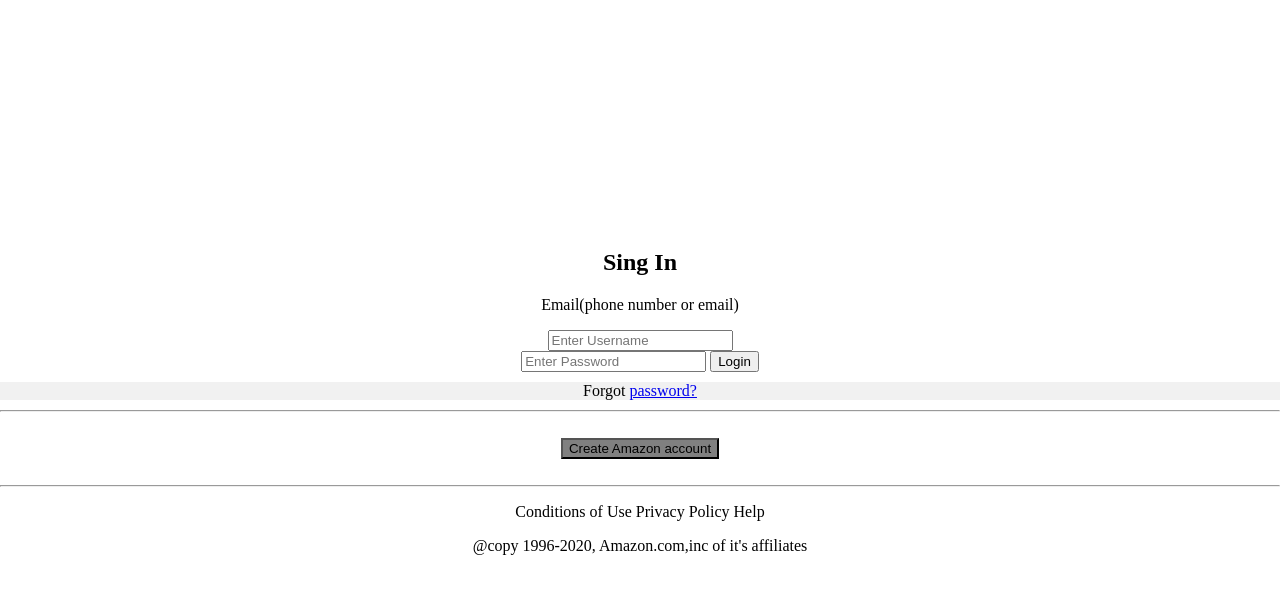
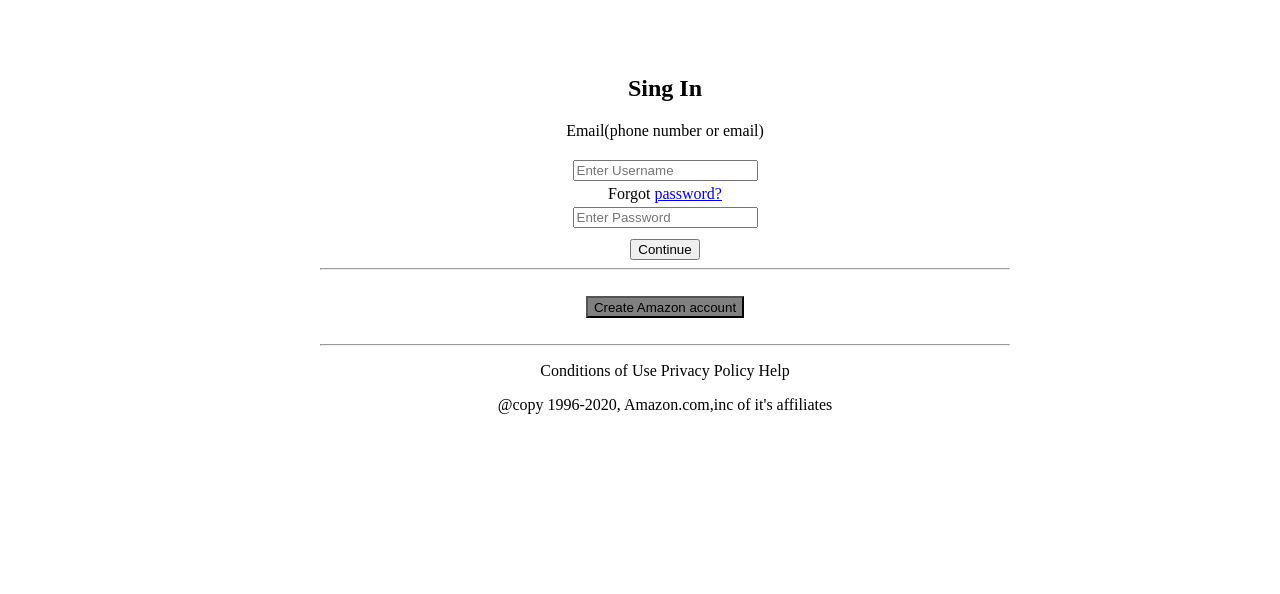
Before and after one commit to jnj0205/week1-day2, a plain HTML site: page index.html in a window 1280 px wide. Drawn offline with Linux system fonts and the light colour scheme.

Commit message:
made changes rebuilded

```diff
--- a/css/main.css
+++ b/css/main.css
@@ -1,23 +1,47 @@
 body, html{
-    background-color: almond;
-    height: 100%;
-    margin: 0px;
-    font-size: 100%;
-    align-content: center;
-    text-align:center ;
+    padding: 10px 10px 10px 10px;
+    margin-left: 100px;
+    margin-right: 100px;
+    align-items: center;
+
 }
-.container{
+.box{
     border: 3px black;
-    margin: 10px 0;
+    padding: 25px 50px 75px 100px;
     align-items: center;
-}
-
-
-.footer {
     text-align: center;
 
 
 }
+.select{
+padding-top: 2px;
+}
+.info-input{
+    padding-top: 2px;
+}
+.text{
+    border-radius: 1px;
+    padding-top: 2px;
+
+
+}
+
 .lbtn{
     background-color: grey;
+    padding-top: 2px;
 }
+.log-but{
+    border-radius: 15px;
+
+    font-size: 25px;
+}
+.pswd-but{
+    margin: 4px 2px;
+    border-radius: 15px;
+    padding-top: 15px 32px;
+}
+.psw{
+    margin: 4px 2px;
+    border-radius: 15px;
+    padding-top: 15px 32px;
+}
--- a/index.html
+++ b/index.html
@@ -11,22 +11,29 @@
 <link rel="stylesheet" href="css/main.css">
 
 <body>
-    <div class="container" >
+    <div class="box">
         <div class="select">
-             <h2 class="sing-in">Sing In</h2>
-             <p class="form-"> Email(phone number or email)</p>
-            <form action="info-input">
+            <h2 class="sing-in">Sing In</h2>
+            <p class="form-"> Email(phone number or email)</p>
+
+            <div class="info-input">
                 <div class="text">
-                    <input type="text" placeholder="Enter Username" name="uname" required>
+                    <input class="username-but" type="text" placeholder="Enter Username" name="uname" required>
                     <br>
-                    <input type="password" placeholder="Enter Password" name="psw" required>
-                    <button type="submit">Login</button>
+                </div>
+                <div class="psw">
+                    <span>Forgot <a href="#">password?</a></span>
                 </div>
 
-                <div class="container" style="background-color:#f1f1f1">
-                        <span class="psw">Forgot <a href="#">password?</a></span>
+                <div class="pswd-but">
+                    <input type="password" placeholder="Enter Password" name="psw" required>
                 </div>
-            </form>
+
+                <div class="log-but">
+                    <button  type="continue">Continue</button>
+                </div>
+            </div>
+
             <hr>
              <br>
             <button type="button" class="lbtn">Create Amazon account</button>
```
